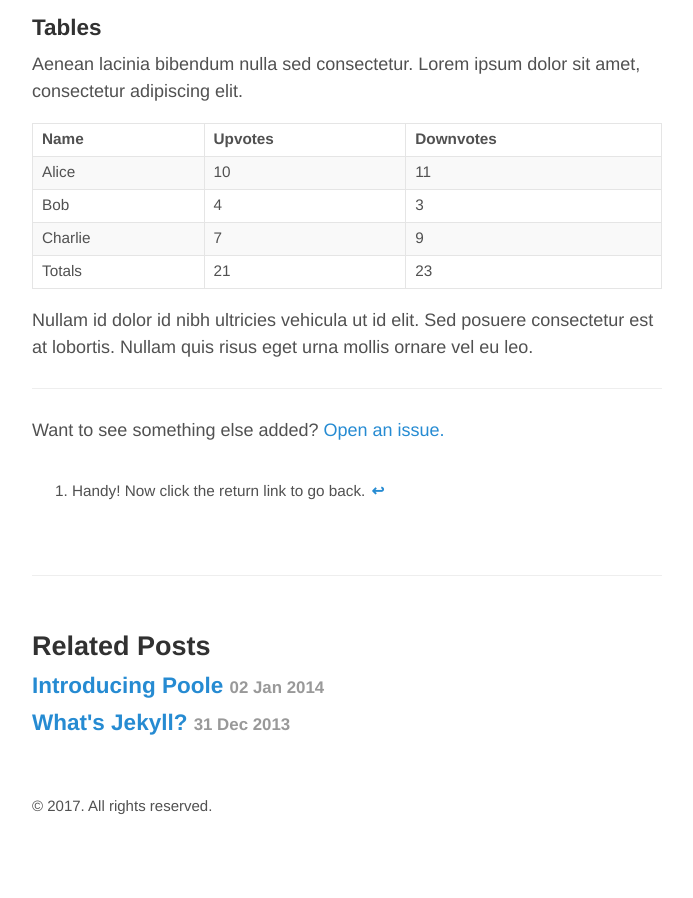
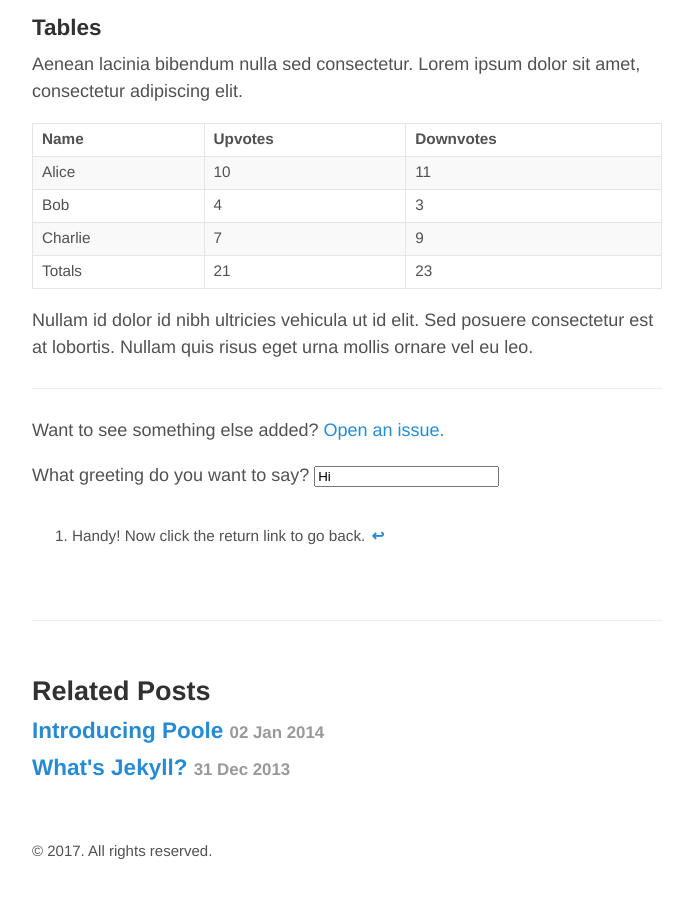
Before and after one commit to lcapkovic/crypto, a Jekyll site: the page built from _posts/2014-01-01-example-content.md, in a window 1280 px wide and 900 px high, scrolled down 4641 px. Shown: the whole window, without its empty margins (293-986 px from the left). Built offline with Jekyll 4.4.1, drawn with Linux system fonts in a browser that asks for light colours; before the commit the page ends 5496 px from its top, so only the background shows below that.

Commit message:
Test of forms

```diff
--- a/_posts/2014-01-01-example-content.md
+++ b/_posts/2014-01-01-example-content.md
@@ -167,3 +167,10 @@ Nullam id dolor id nibh ultricies vehicula ut id elit. Sed posuere consectetur e
 Want to see something else added? <a href="https://github.com/poole/poole/issues/new">Open an issue.</a>
 
 [^fn-sample_footnote]: Handy! Now click the return link to go back.
+
+<form action="http://foo.com" method="post">
+  <div>
+    <label for="say">What greeting do you want to say?</label>
+    <input name="say" id="say" value="Hi">
+  </div>
+</form>
```
